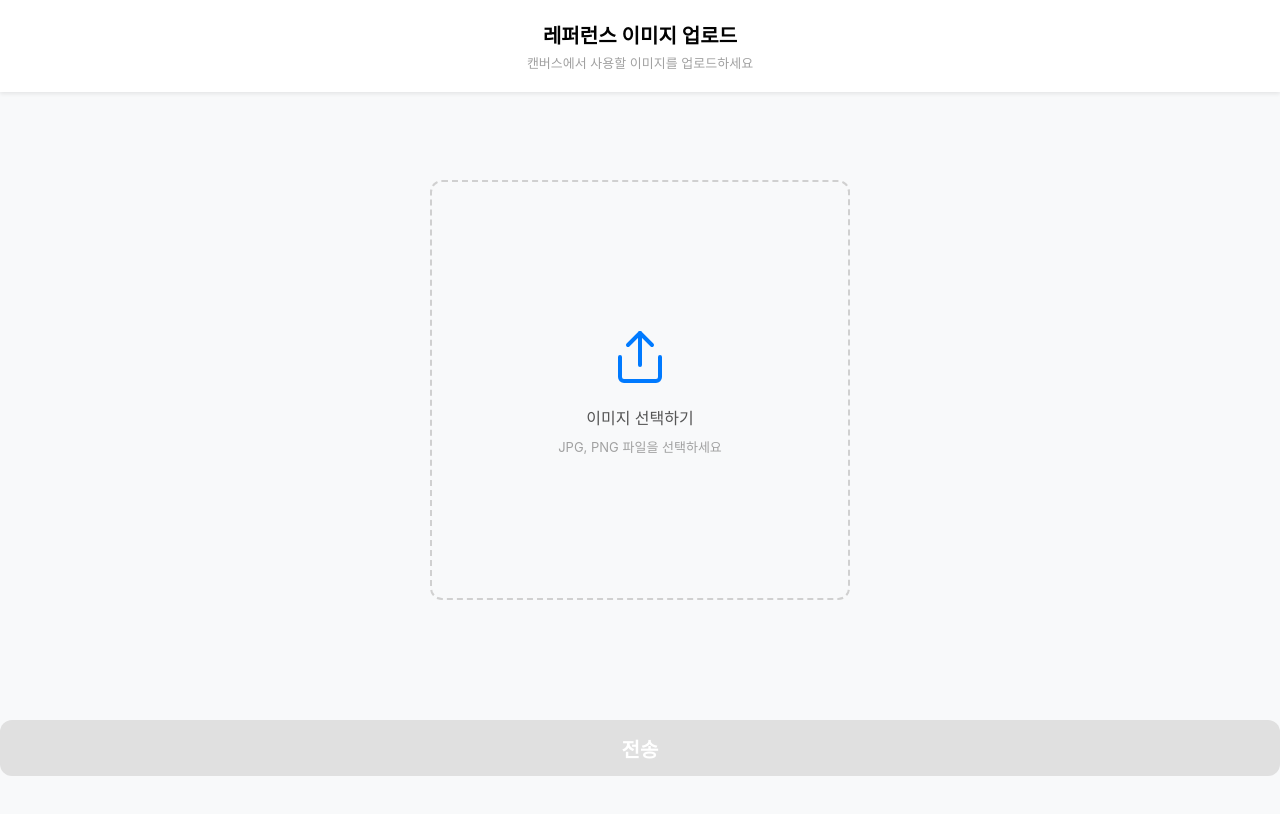
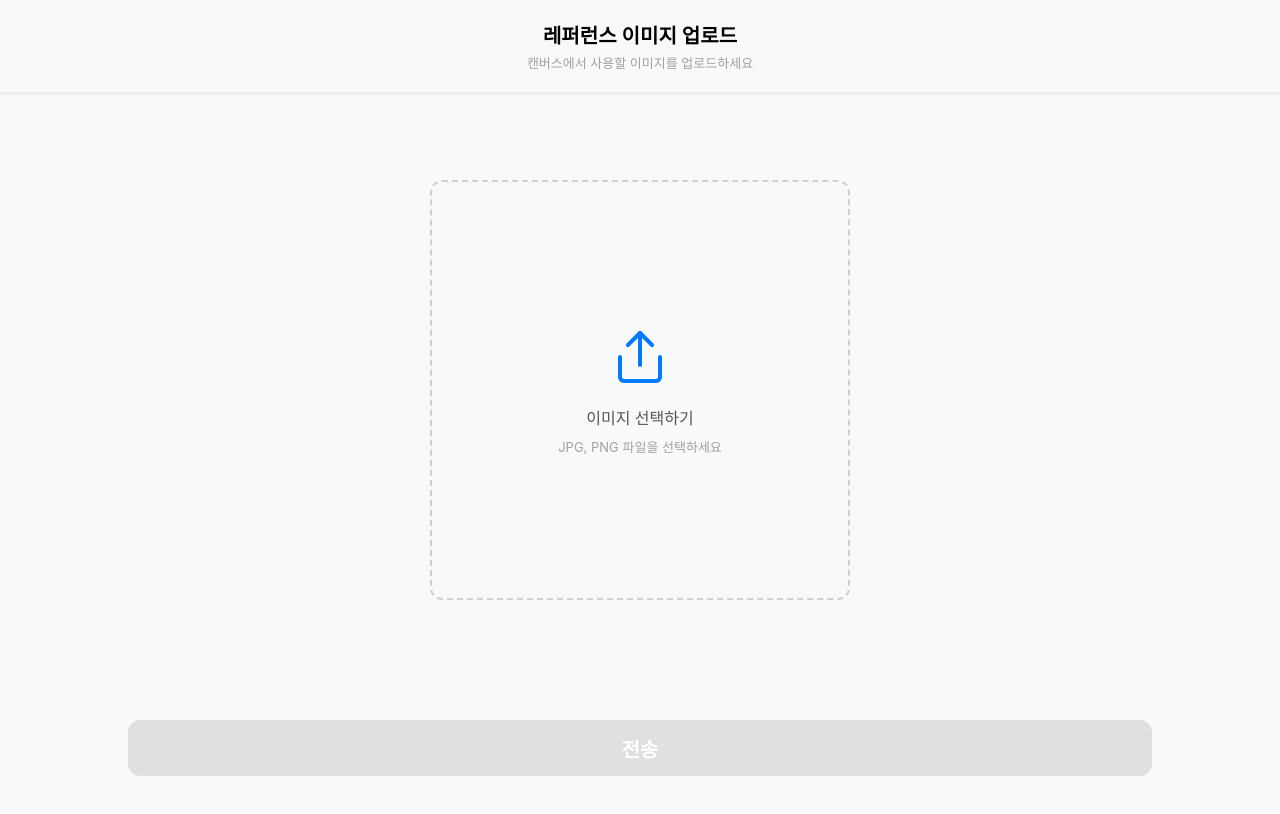
Before and after one commit to gomh4417/IDLupload, a plain HTML site: page index.html in a window 1280 px wide. Drawn offline with Linux system fonts and the light colour scheme.

Commit message:
Update index.html

```diff
--- a/index.html
+++ b/index.html
@@ -27,7 +27,6 @@
       top: 0;
       left: 0;
       right: 0;
-      background: #ffffff;
       padding: 20px;
       box-shadow: 0px 2px 4px rgba(0, 0, 0, 0.08);
       z-index: 1000;
@@ -175,7 +174,7 @@
       left: 50%;
       transform: translateX(-50%);
       width: calc(100% - 32px);
-      width: 100%;
+      width: 80%;
       height: 56px;
       border-radius: 12px;
       background: #007AFF;
```
